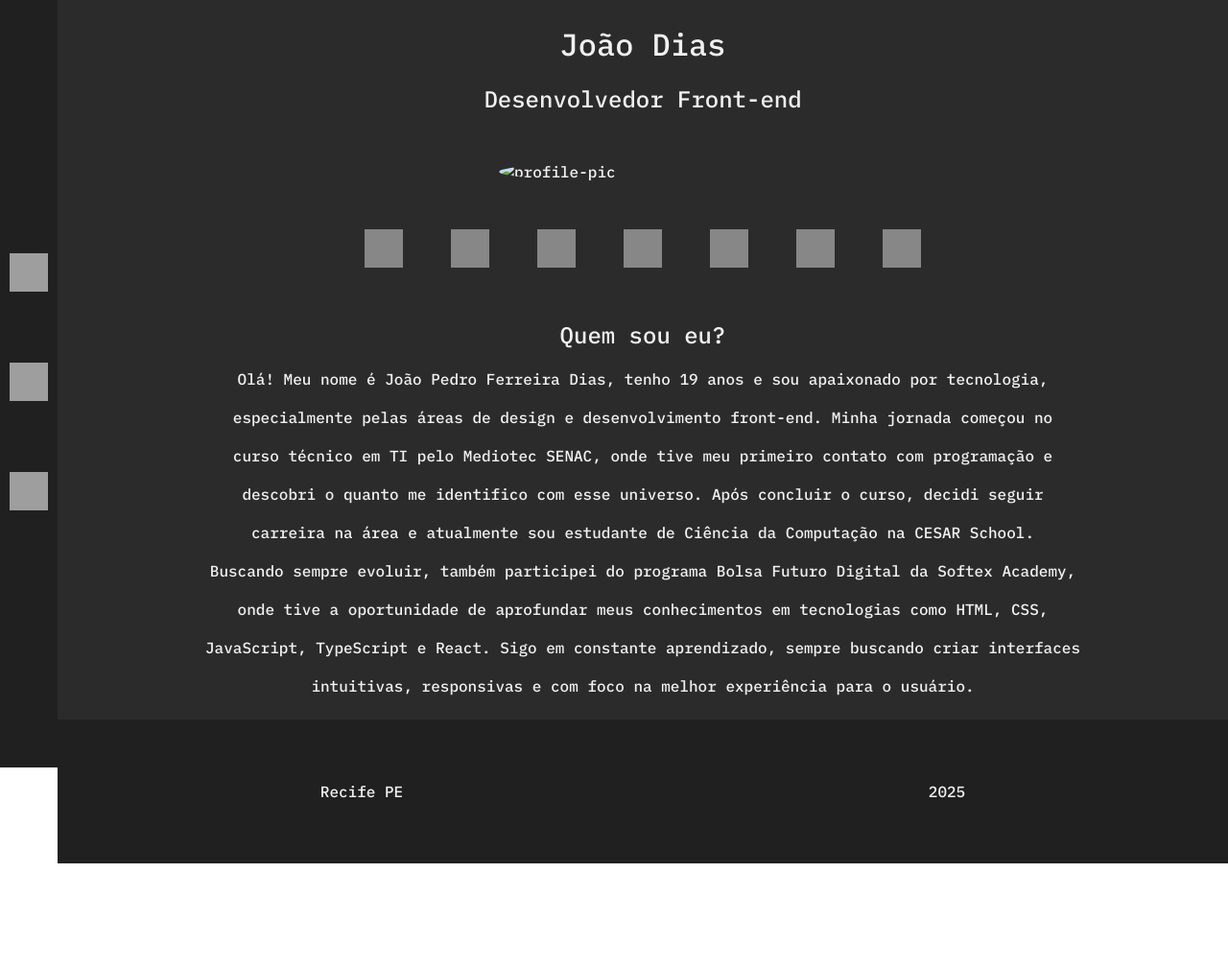
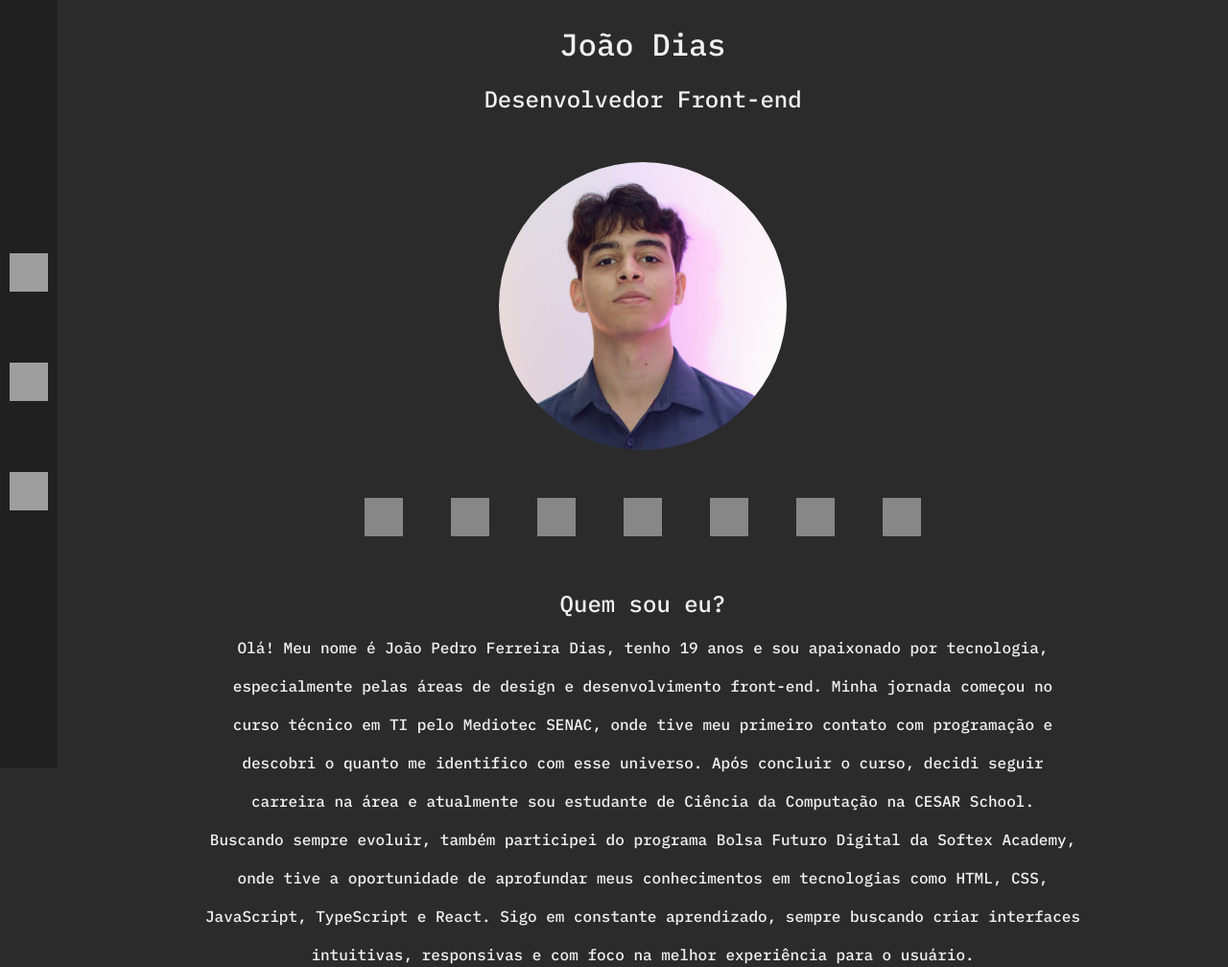
Before and after one commit to JotaDiasss/Jportifolio, a plain HTML site: page index.html in a window 1280 px wide. Shown: the top 1008 px of the page at 96% size. Before the commit the page ends 900 px from the top, so only its background shows below. Drawn offline with Linux system fonts and the light colour scheme; the site is published under a folder, as on GitHub Pages, so addresses that start at the root find nothing; grey boxes are pictures that could not be loaded.

Commit message:
corrigindo bug da foto de perfil

```diff
--- a/index.html
+++ b/index.html
@@ -18,7 +18,7 @@
                 <h1 class="name-title" id="name-title"></h1>
                 <h2 class="dev-title" id="dev-title"></h2>
             </div>
-            <img src="/assets/profile.jpg" alt="profile-pic" class="profile-img">
+            <img src="./assets/profile.jpg" alt="profile-pic" class="profile-img">
             <section class="languages">
                 <i><img src="https://img.icons8.com/?size=100&id=23028&format=png&color=FFFFFF" alt="html-logo"></i>
                 <i><img src="https://img.icons8.com/?size=100&id=38272&format=png&color=FFFFFF" alt="css-logo"></i>
```
